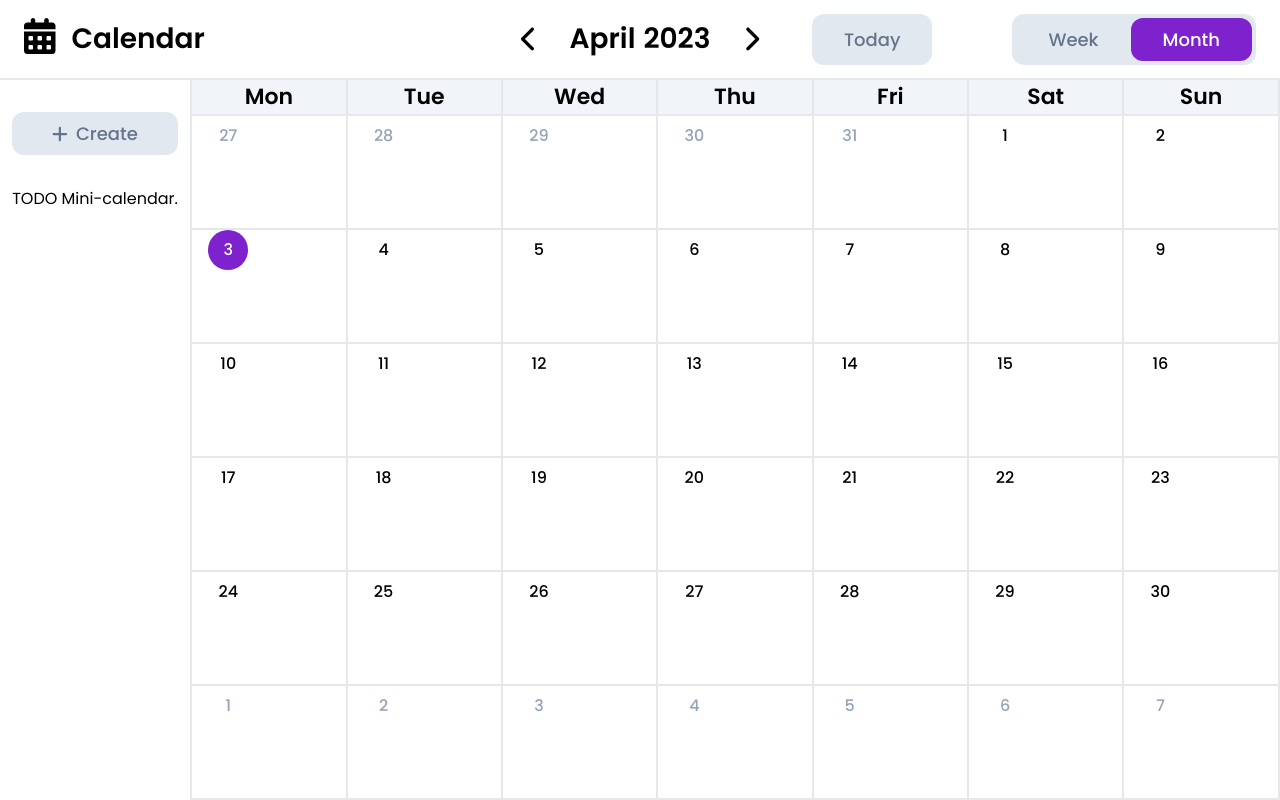
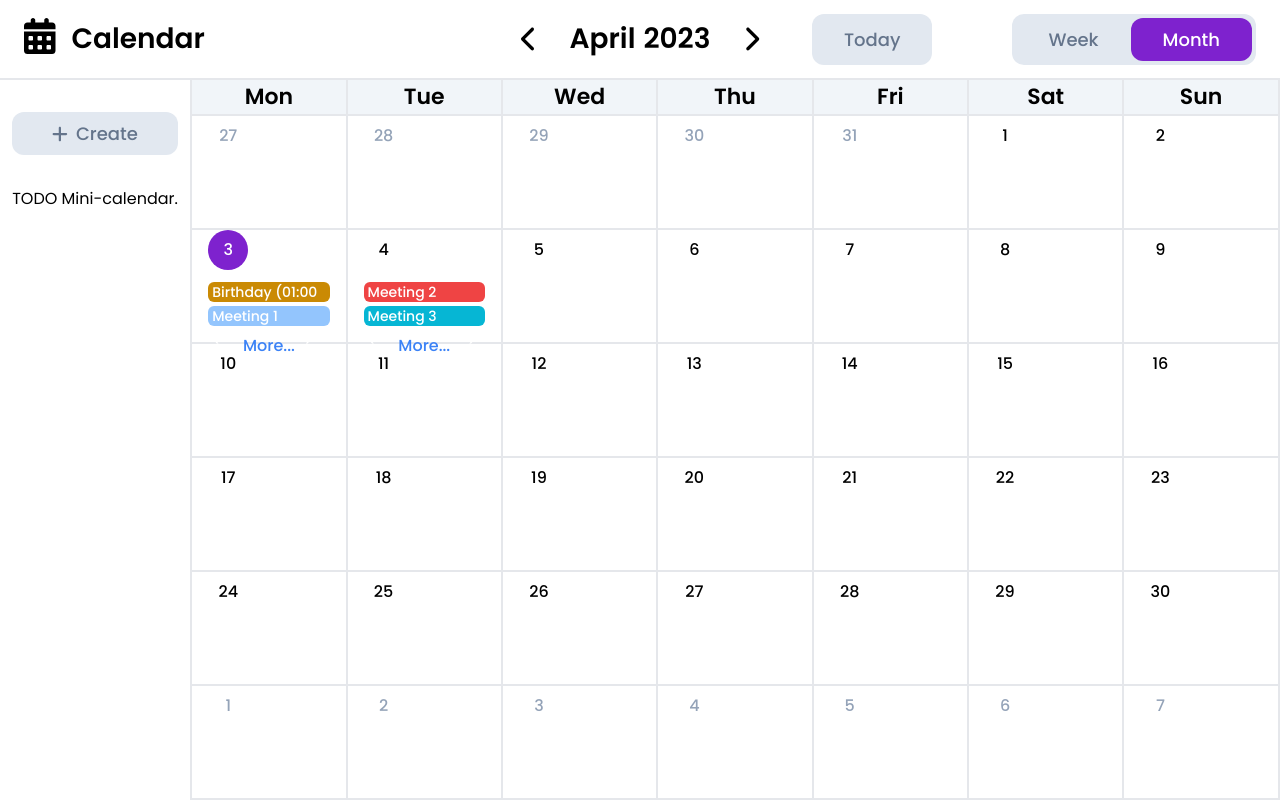
Before and after one commit to itsDaiton/calendar-app, a React (Vite) app: page / in a window 1280 px wide. Built offline with nearby package versions, Linux system fonts and the light colour scheme.

Commit message:
added mock events to cells, modal for excess events in month view

```diff
--- /dev/null
+++ b/src/components/Event.tsx
@@ -0,0 +1,37 @@
+import dayjs from 'dayjs';
+import { useAppSelector } from '../../utils/hooks';
+import { selectView } from '../slices/viewSlice';
+
+type EventProps = {
+  title: string;
+  from: dayjs.Dayjs;
+  to: dayjs.Dayjs;
+  color: string;
+}
+
+const Event = ({ title, from, to, color }: EventProps) => {
+  const view: string = useAppSelector(selectView)
+
+  if (view === 'week') {
+    const start: number = from.hour()
+    const end: number = to.hour()
+    const top: string = `${(start / 24) * 100}%`
+    const height: string = `${((end - start) / 24) * 100}%`
+
+    return (
+      <div
+        className={`absolute left-0 ${color} w-full rounded-xl pt-2 pl-2 text-gray-800`}
+        style={{ top, height }}
+      >
+        {title}
+      </div>
+    )
+  }
+  else {
+    return (
+      <div>TODO - month view</div>
+    )
+  }
+}
+
+export default Event
--- /dev/null
+++ b/src/components/Modal.tsx
@@ -0,0 +1,68 @@
+import dayjs from "dayjs";
+
+type ModalProps = {
+  date: dayjs.Dayjs
+  events: {
+    title: string;
+    from: dayjs.Dayjs;
+    to: dayjs.Dayjs;
+    color: string;
+  }[];
+  setShowModal: any;
+  showModal: boolean;
+}
+
+const Modal = ({ date, events, setShowModal, showModal }: ModalProps) => {
+
+  const clickOutside = (): void => {
+    if (showModal) {
+      setShowModal(false)
+    }
+  }
+
+  return (
+    <div>
+      <div
+        className='flex justify-center items-center overflow-x-hidden overflow-y-auto fixed inset-0 z-50'
+        onClick={clickOutside}
+      >
+        <div className='relative w-auto my-6 mx-auto max-w-2xl'>
+          <div
+            className='flex flex-col relative w-full rounded-xl shadow-xl bg-white'
+            onClick={e => e.stopPropagation()}
+          >
+            <div className='flex p-5 border-b-2 border-slate-200'>
+              <div className="flex flex-col justify-center items-center w-full">
+              <p className='text-2xl font-semibold'>
+                {date.locale('en').format('dddd').substring(0, 3)}
+              </p>
+              <p className='text-2xl font-semibold'>
+                {date.date()}
+              </p>
+              </div>
+            </div>
+            <div className='relative p-5 flex-auto'>
+              {events.map((event, index) => (
+              <div key={index} className={`w-full h-[20px] ${event.color} rounded-md text-white font-medium text-sm mb-1 pl-1 pr-2`}>
+                <span>{`${event.title} (${event.from.format('HH:mm')} - ${event.to.format('HH:mm')})`}</span>
+              </div>
+              ))}
+            </div>
+            <div className='flex items-center justify-center p-5 border-t-2 border-slate-200'>
+              <button
+                className='text-[18px] text-white bg-red-500 rounded-xl p-1 font-medium px-8 select-none space-x-2'
+                type='button'
+                onClick={() => setShowModal(false)}
+              >
+                Close
+              </button>
+            </div>
+          </div>
+        </div>
+      </div>
+      <div className='opacity-40 fixed inset-0 z-40 bg-black'/>
+    </div>
+  )
+}
+
+export default Modal
--- a/src/components/MonthCell.tsx
+++ b/src/components/MonthCell.tsx
@@ -1,4 +1,6 @@
 import dayjs from 'dayjs';
+import { useState } from 'react';
+import Modal from './Modal';
 
 type CalendarCellProps = {
   date: dayjs.Dayjs;
@@ -8,9 +10,79 @@ type CalendarCellProps = {
 }
 
 const MonthCell = ({ date, numberOfRows, isCurrentMonth, isToday }: CalendarCellProps) => {
+
+  const [showModal, setShowModal] = useState<boolean>(false)
+
+  const events = [
+    {
+      title: 'Birthday',
+      from: dayjs().hour(1).minute(0),
+      to: dayjs().hour(4).minute(0),
+      color: 'bg-yellow-600',
+    },
+    {
+      title: 'Meeting 1',
+      from: dayjs().hour(10).minute(0),
+      to: dayjs().hour(14).minute(0),
+      color: 'bg-blue-300',
+    },
+    {
+      title: 'Meeting 2',
+      from: dayjs().hour(12).minute(0).add(1, 'day'),
+      to: dayjs().hour(14).minute(0).add(1, 'day'),
+      color: 'bg-red-500',
+    },
+    {
+      title: 'Meeting 3',
+      from: dayjs().hour(4).minute(0).add(1, 'day'),
+      to: dayjs().hour(5).minute(0).add(1, 'day'),
+      color: 'bg-cyan-500',
+    },
+    {
+      title: 'Meeting 4',
+      from: dayjs().hour(7).add(1, 'day').minute(0),
+      to: dayjs().hour(8).add(1, 'day').minute(0),
+      color: 'bg-indigo-600',
+    },
+    {
+      title: 'Meeting 4',
+      from: dayjs().hour(7).minute(0),
+      to: dayjs().hour(8).minute(0),
+      color: 'bg-indigo-600',
+    },
+  ]
+
+  const sameDayEvents = events.filter(
+    (event) => date.isSame(event.from, 'date')
+  )
+
+  const eventBoxes: JSX.Element[] = sameDayEvents.slice(0, 2).map((event, index) => {
+    const startTime = event.from.format('HH:mm')
+    const endTime = event.to.format('HH:mm')
+    return (
+      <div key={index} className={`w-full h-[20px] ${event.color} rounded-md text-white font-medium text-sm mb-1 pl-1 pr-2`}>
+        <span>
+          {`${event.title} (${startTime} - ${endTime})`}
+        </span>
+      </div>
+    )
+  })
+
+  const moreButton: JSX.Element | null =
+    sameDayEvents.length > 2 ? (
+      <div className="w-full flex justify-center mt-1">
+        <button
+          className="text-blue-500 font-medium hover:text-blue-700 cursor-pointer"
+          onClick={() => setShowModal(true)}
+        >
+          More...
+        </button>
+      </div>
+    ) : null
+
   return (
     <div
-      className={`w-[14.28%] px-4 flex justify-start font-poppins text-[16px] font-medium border-b-2 border-r-2
+      className={`w-[14.28%] px-4 flex justify-start font-poppins text-[16px] font-medium border-b-2 border-r-2 flex-col
       ${isCurrentMonth ? 'text-black' : 'text-slate-400'}
       ${numberOfRows === 6 ? 'h-1/6' : 'h-1/5'}`}
     >
@@ -20,6 +92,13 @@ const MonthCell = ({ date, numberOfRows, isCurrentMonth, isToday }: CalendarCell
       >
         <p>{date.date()}</p>
       </div>
+      <div className='flex flex-col mt-3'>
+        {eventBoxes}
+        {moreButton}
+      </div>
+      {showModal &&
+        <Modal events={sameDayEvents} setShowModal={setShowModal} showModal={showModal} date={date}/>
+      }
     </div>
   )
 }
--- a/src/components/WeekCell.tsx
+++ b/src/components/WeekCell.tsx
@@ -1,5 +1,8 @@
 import dayjs from 'dayjs'
-import React from 'react'
+import Event from './Event'
+import isBetween from 'dayjs/plugin/isBetween'
+
+dayjs.extend(isBetween)
 
 type CalendarCellProps = {
   hours: dayjs.Dayjs[];
@@ -7,11 +10,38 @@ type CalendarCellProps = {
 }
 
 const WeekCell = ({ hours, index }: CalendarCellProps) => {
+
+  const test = [
+    {
+      title: 'Birthday',
+      from: dayjs().hour(1),
+      to: dayjs().hour(4),
+      color: 'bg-yellow-200',
+    },
+    {
+      title: 'Meeting',
+      from: dayjs().hour(10),
+      to: dayjs().hour(14),
+      color: 'bg-blue-300',
+    },
+    {
+      title: 'Meeting 2',
+      from: dayjs().hour(12),
+      to: dayjs().hour(14),
+      color: 'bg-red-500',
+    }
+  ]
+
   return (
-    <div className={`w-[14.28%] flex flex-col`}>
-      {hours.map((hour) => (
+    <div className={`w-[14.28%] flex flex-col relative`}>
+      {hours.map((hour, i) => (
         <div key={hour.format()} className='h-[125px] border-b-2 border-r-2 text-sm flex justify-start p-1 items-end font-semibold'>
           {index % 7 === 0 ? hour.format('HH:mm') : ''}
+          {test
+            .filter(({ from, to }) => hour.isBetween(from, to, null, '[]'))
+            .map((event, j) => (
+              <Event key={`${i}-${j}`} {...event}/>
+            ))}
         </div>
       ))}
     </div>
```
